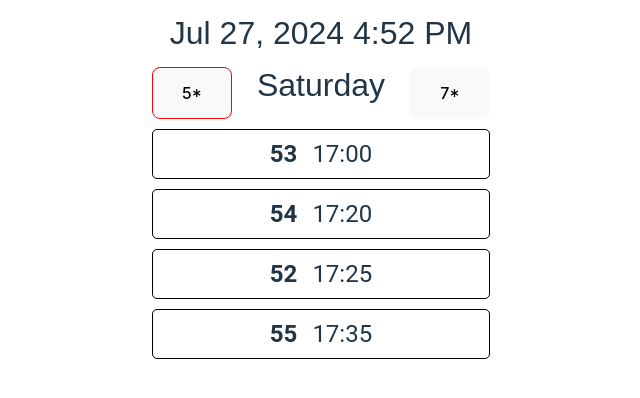
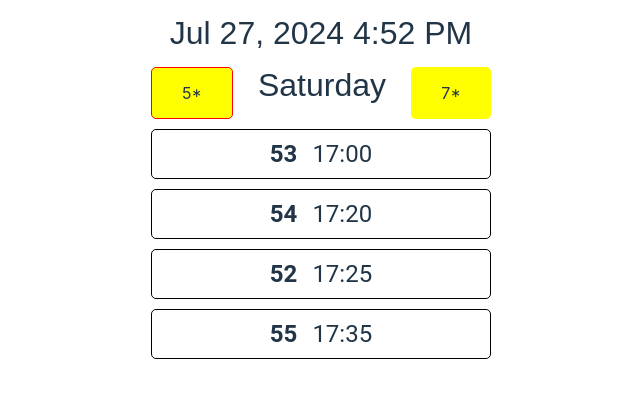
Before and after one commit to boris-boat/autobusi-react, a React (Vite) app: page / in a window 1280 px wide. Shown: the top 398 px of the page, without its empty margins (319-959 px from the left). Built offline with nearby package versions, Linux system fonts and the light colour scheme.

Commit message:
quick button rewrite

```diff
--- a/src/App.css
+++ b/src/App.css
@@ -17,8 +17,13 @@ body {
       display: flex;
       gap: 10px;
       margin-bottom: 10px;
-      button {
+      .button {
+        background-color: yellow;
         width: 5rem;
+        border-radius: 5px;
+        display: flex;
+        justify-content: center;
+        align-items: center;
         &.is-selected {
           border: 1px solid red;
         }
--- a/src/App.tsx
+++ b/src/App.tsx
@@ -32,23 +32,23 @@ function App() {
     <div className="app-wrapper">
       <div className="date">{moment().format("lll")}</div>
       <div className="second-row">
-        <button
-          className={isSelected(5) ? "is-selected" : ""}
+        <div
+          className={`button ${isSelected(5) ? "is-selected" : ""}`}
           onClick={() => {
             setBusTypeSelected((prev) => ({ ...prev, 5: !prev[5] }));
           }}
         >
           5*
-        </button>
+        </div>
         <div className="date-type">{getDateType}</div>
-        <button
-          className={isSelected(7) ? "is-selected" : ""}
+        <div
+          className={`button ${isSelected(7) ? "is-selected" : ""}`}
           onClick={() => {
             setBusTypeSelected((prev) => ({ ...prev, 7: !prev[7] }));
           }}
         >
           7*
-        </button>
+        </div>
       </div>
       <div className="departures">
         {filterFn(getDepartures(allBussesData)).map((departure) => {
```
